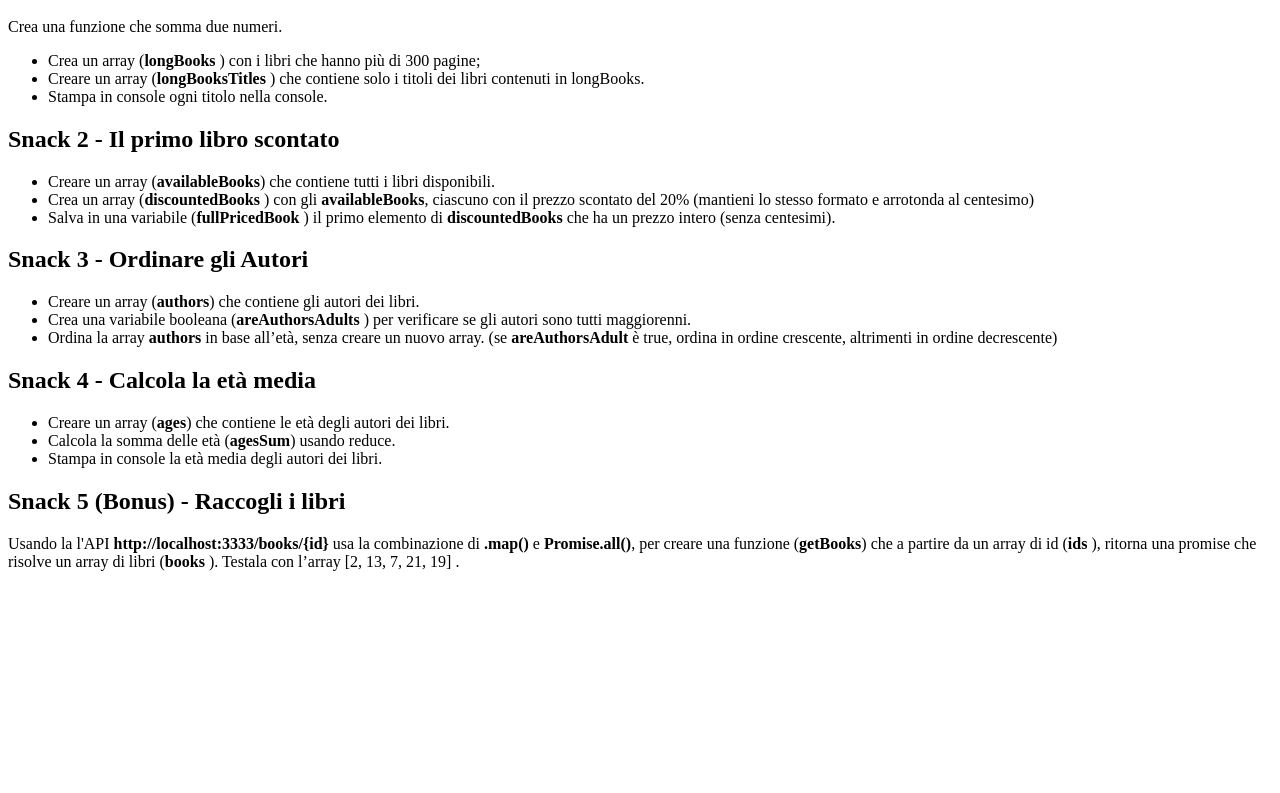
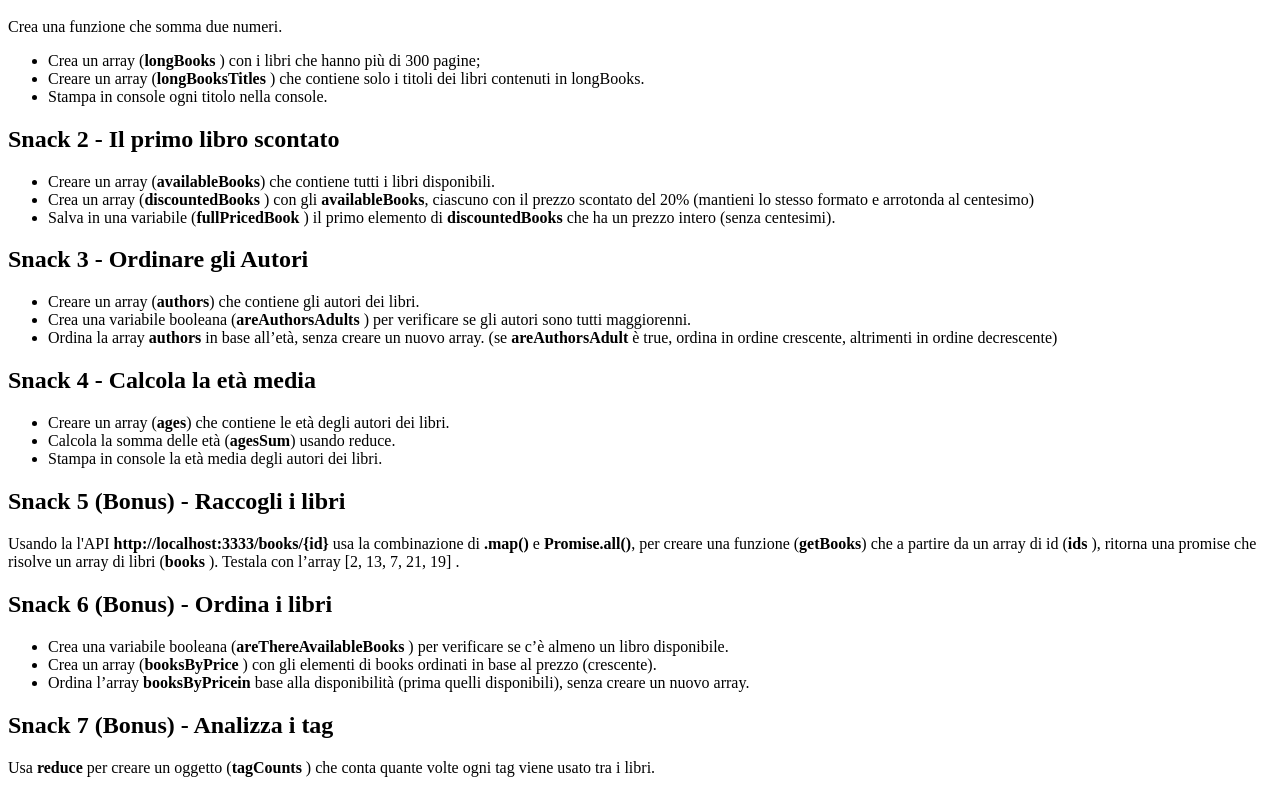
Before and after one commit to EneaSema/renew--ex-js-array-snack-2-modulo-6, a plain HTML site: page index.html in a window 1280 px wide. Shown: the part 957-1750 px from the top of the page. Before the commit the page ends 1544 px from the top, so only its background shows below. Drawn offline with Linux system fonts and the light colour scheme.

Commit message:
corrections-post-video

```diff
--- a/index.html
+++ b/index.html
@@ -117,6 +117,26 @@
       ritorna una promise che risolve un array di libri (<b>books</b> ). Testala
       con l’array [2, 13, 7, 21, 19] .
     </p>
+    <h2><b>Snack 6 (Bonus) - Ordina i libri</b></h2>
+    <ul>
+      <li>
+        Crea una variabile booleana (<b>areThereAvailableBooks</b> ) per
+        verificare se c’è almeno un libro disponibile.
+      </li>
+      <li>
+        Crea un array (<b>booksByPrice</b> ) con gli elementi di books ordinati
+        in base al prezzo (crescente).
+      </li>
+      <li>
+        Ordina l’array <b>booksByPricein</b> base alla disponibilità (prima
+        quelli disponibili), senza creare un nuovo array.
+      </li>
+    </ul>
+    <h2><b>Snack 7 (Bonus) - Analizza i tag</b></h2>
+    <p>
+      Usa <b>reduce</b> per creare un oggetto (<b>tagCounts</b> ) che conta
+      quante volte ogni tag viene usato tra i libri.
+    </p>
 
     <script src="snacks_array.js"></script>
   </body>
--- a/snacks_array.js
+++ b/snacks_array.js
@@ -57,11 +57,15 @@ const books = [
 // console.log("Ecco i libri con più di 300 pagine:", longBooks);
 
 // Creare un array (longBooksTitles) che contiene solo i titoli dei libri contenuti in longBooks.
+
+// const longBooksTitles = longBooks.map((book) => book.title);
+// console.log("I titoli dei libr sono:", longBooksTitles);
+
 // Stampa in console ogni titolo nella console.
 
-// const longBooksTitles = longBooks.forEach((book) =>
-//   console.log("I titoli sono:", book.title)
-// );
+// longBooksTitles.forEach((title) => {
+//   console.log(title);
+// });
 
 // Snack 2 - Il primo libro scontato
 
@@ -83,12 +87,9 @@ const books = [
 //   console.log(newPrice);
 //   const newPriceBook = newPrice + `€`;
 //   console.log(newPriceBook);
-//   book.price = newPriceBook;
-//   console.log(book.price);
-//   console.log(book);
-//   return book;
+
+//   return { ...book, price: newPriceBook };
 // });
-
 // console.log("Libri scontati:", discountedBooks);
 
 // Salva in una variabile (fullPricedBook) il primo elemento di discountedBooks che ha un prezzo intero (senza centesimi).
@@ -96,7 +97,6 @@ const books = [
 // const fullPricedBook = discountedBooks.find(
 //   (book) => parseFloat(book.price.replace(`€`, ``)) % 1 === 0
 // );
-
 // console.log("Primo libro con prezzo intero:", fullPricedBook);
 
 // Snack 3 - Ordinare gli Autori
@@ -108,8 +108,9 @@ const books = [
 
 // Crea una variabile booleana (areAuthorsAdults) per verificare se gli autori sono tutti maggiorenni.
 
-// const areAuthorsAdults = authors.every((author) => author.age > 18);
+// const areAuthorsAdults = authors.every((author) => author.age >= 18);
 // console.log("Tutti gli autori sono maggioreni?Risposta:", areAuthorsAdults);
+
 // Ordina l’array authors in base all’età, senza creare un nuovo array.
 // (se areAuthorsAdult è true, ordina in ordine crescente, altrimenti in ordine decrescente)
 
@@ -119,6 +120,7 @@ const books = [
 //   } else {
 //     return b.age - a.age;
 //   }
+// altra soluzione di Hyur: authors.sort((a,b) => (a.age - b.age)*(areAuthorsAdults ? 1 : -1));
 // });
 // console.log("Ordine crescente autori:", authors);
 
@@ -143,3 +145,74 @@ const books = [
 
 // Usando la l'API http://localhost:3333/books/{id} usa la combinazione di .map() e Promise.all(), per creare una funzione (getBooks) che a partire da un array di id (ids), ritorna una promise che risolve un array di libri (books).
 // Testala con l’array [2, 13, 7, 21, 19] .
+
+// const ids = [2, 13, 7, 21, 19];
+
+// async function fetchJson(url) {
+//   const response = await fetch(url);
+//   const obj = await response.json();
+//   return obj;
+// }
+
+// async function getBooks(ids) {
+//   const responses = ids.map((id) =>
+//     fetchJson(`http://localhost:3333/books/${id}`)
+//   );
+//   const results = await Promise.all(responses);
+//   return results;
+// }
+
+// (async () => {
+//   const results = await getBooks(ids);
+//   console.log("Ecco i risultati:", results);
+// })();
+
+// Snack 6 (Bonus) - Ordina i libri
+
+// Crea una variabile booleana (areThereAvailableBooks) per verificare se c’è almeno un libro disponibile.
+
+// const areThereAvailableBooks = books.some((book) => book.available);
+// console.log(areThereAvailableBooks);
+
+// Crea un array (booksByPrice) con gli elementi di books ordinati in base al prezzo (crescente).
+
+// const booksByPrice = [...books].sort((a, b) => {
+//   return (
+//     parseFloat(a.price.replace(`€`, ``)) - parseFloat(b.price.replace(`€`, ``))
+//   );
+// });
+// console.log("Prezzi libri ordinati in ordine crescente:", booksByPrice);
+
+// Ordina l’array booksByPrice in base alla disponibilità (prima quelli disponibili), senza creare un nuovo array.
+
+// booksByPrice.sort((a, b) =>
+//   a.available === b.available ? 0 : a.available ? -1 : 1
+// );
+// console.log(booksByPrice);
+
+// Snack 7 (Bonus) - Analizza i tag
+
+// Usa reduce per creare un oggetto (tagCounts) che conta quante volte ogni tag viene usato tra i libri.
+
+const tagCounts = books.reduce((acc, book) => {
+  book.tags.forEach((element) => {
+    acc[element] = (acc[element] || 0) + 1;
+  });
+
+  return acc;
+}, {});
+
+console.log(tagCounts);
+
+// SOLUZIONE DI HYUR:
+
+//const tagCounts = books.reduce((acc, b)=>{
+// b.tags.forEach(tag =>{
+// if(acc[tag]){
+// acc[tag]++
+//}else{
+// acc[tag]= 1
+//}
+// });
+// return acc;
+// },{})
```
